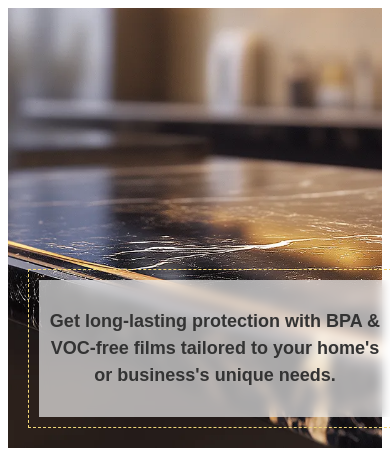
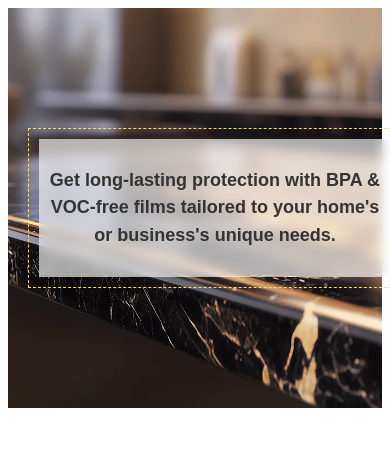
Before and after one commit to dmitry-conquer/lgs-landings, a website built with Vite: page pages/landing-2.html in a window 390 px wide. Shown: the top 466 px of the page. Built offline with nearby package versions, Linux system fonts and the light colour scheme; a script that the page names is missing.

Commit message:
Update l-hero-2 styles for improved layout and responsiveness

```diff
--- a/src/styles/components/l-hero-2.scss
+++ b/src/styles/components/l-hero-2.scss
@@ -10,8 +10,13 @@
   align-items: flex-end;
   justify-content: flex-end;
   padding-block: rem(20);
+  display: none;
   @include small {
     min-height: rem(400);
+    display: flex;
+    align-items: center;
+    justify-content: center;
+    min-height: rem(360);
   }
   &__container {
     width: 100%;
@@ -19,7 +24,7 @@
   &__content {
     border: 1px dashed #f2d879;
     max-width: rem(405);
-    margin-left: auto;
+    margin: 0 auto;
     padding: rem(10);
     &-inner {
       padding: rem(10);
```
